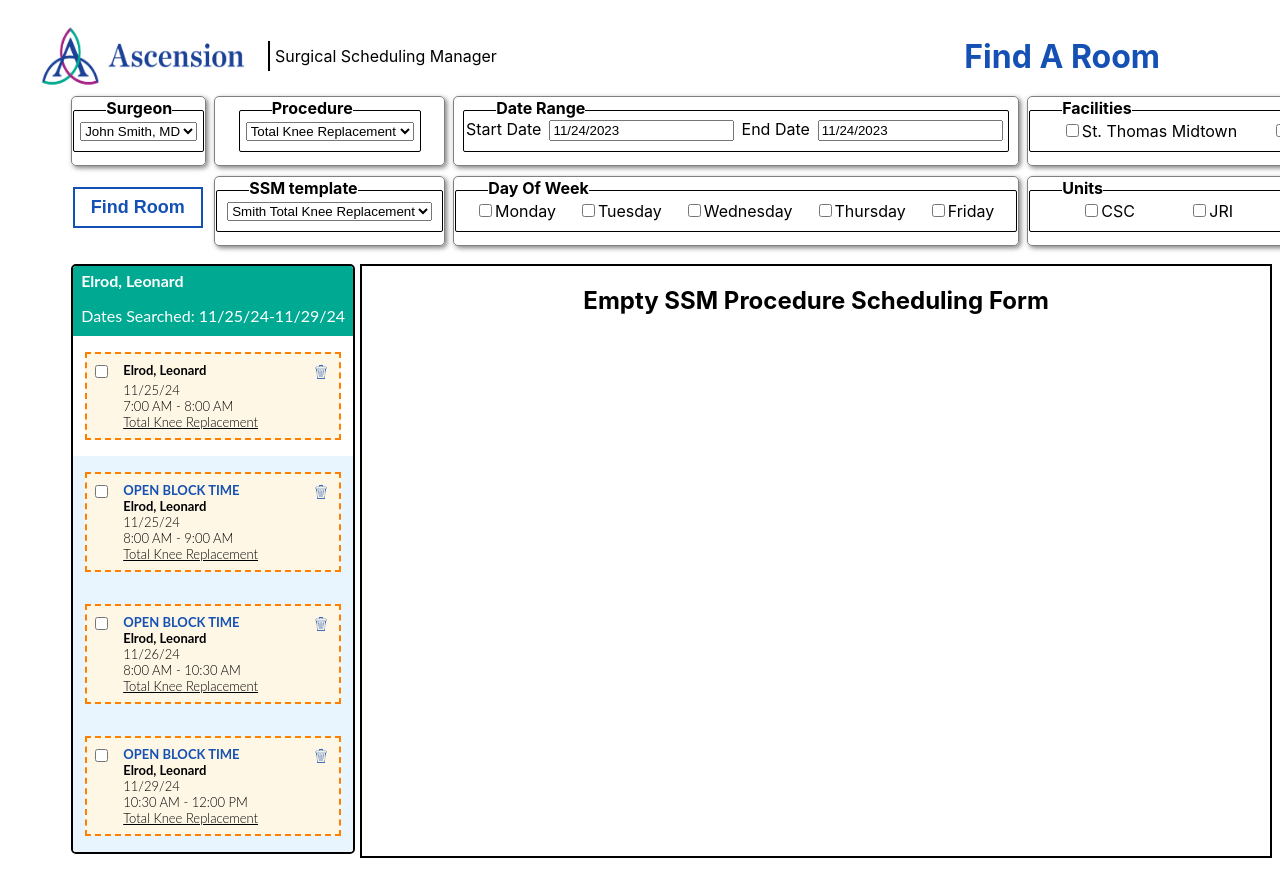
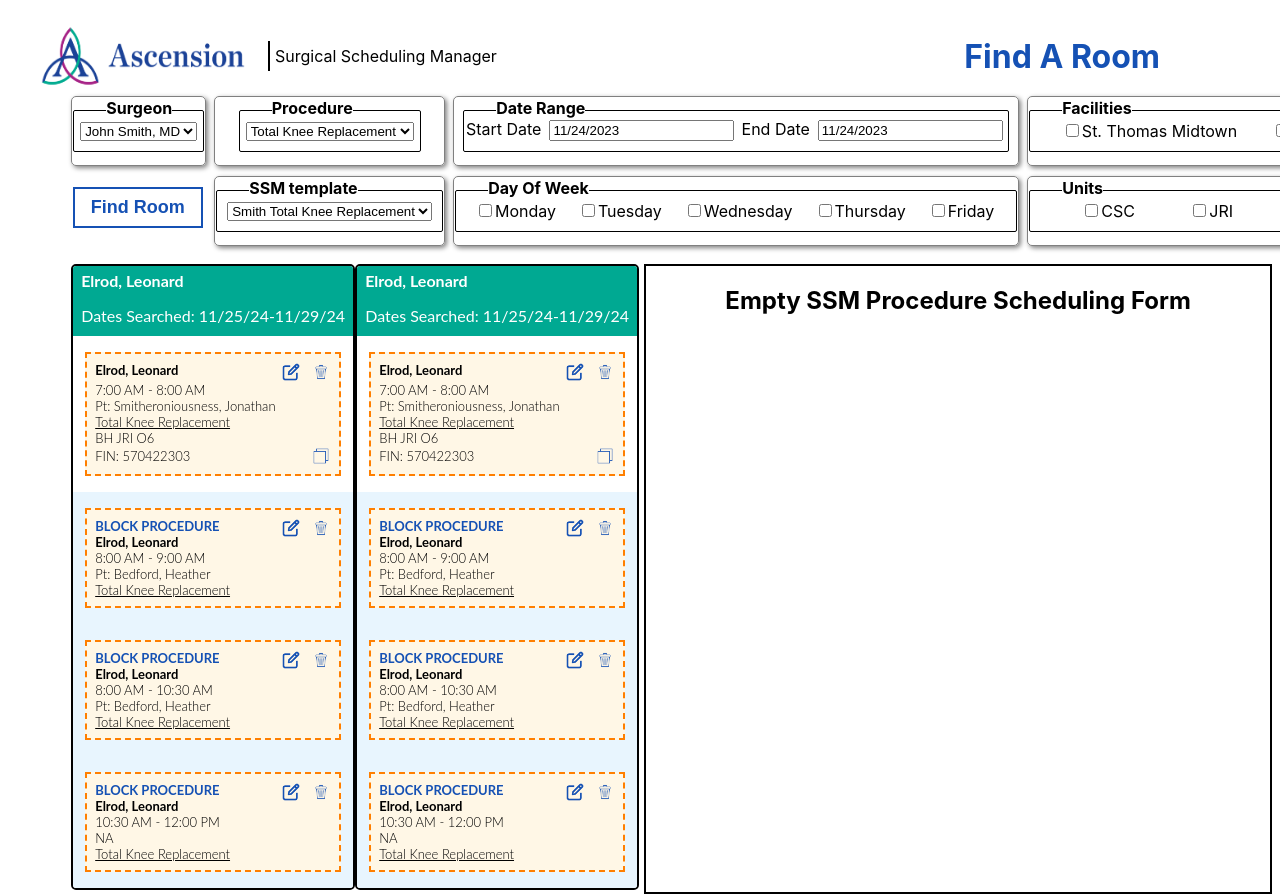
Before and after one commit to dmartin5150/ssm-opentable, a React (Create React App) app: page / in a window 1280 px wide. Shown: the top 894 px of the page. Before the commit the page ends 858 px from the top, so only its background shows below. Built offline with nearby package versions, Linux system fonts and the light colour scheme.

Commit message:
added foundtime card, fixed procedure card and added schedule column

```diff
--- a/src/Views/OpenTableHome.css
+++ b/src/Views/OpenTableHome.css
@@ -71,11 +71,12 @@
             .open-table-times {
                 height:100%;
                 margin-left:5%;
+                display:flex;
             }
 
             .open-table-form {
                 margin-left:5px;
-                width:73%;
+                width:57%;
             }
         }
     }
--- a/src/Views/OpenTableHome.tsx
+++ b/src/Views/OpenTableHome.tsx
@@ -102,7 +102,8 @@ const OpenTableHome: React.FC = () => {
             <div className='open-table-main-body-container'>
                 <div className='open-table-main-body'>
                     <div className='open-table-times'>
-                    <ProviderColumn provider={PROVIDERS[0]} selectedId={selectedTimeID} block={BLOCKS[0]} procedures={provider1} onSelectedTimeChanged={handleChangeSelectedTime}/>
+                        <ProviderColumn provider={PROVIDERS[0]} selectedId={selectedTimeID} block={BLOCKS[0]} procedures={provider1} onSelectedTimeChanged={handleChangeSelectedTime}/>
+                        <ProviderColumn provider={PROVIDERS[0]} selectedId={selectedTimeID} block={BLOCKS[0]} procedures={provider1} onSelectedTimeChanged={handleChangeSelectedTime}/>
                     </div>
                     <div className='open-table-form'>
                         <EmptySchedulingForm procedureId={selectedTimeID}/>
--- a/src/components/FoundTimeCard/FoundTimeCard.css
+++ b/src/components/FoundTimeCard/FoundTimeCard.css
@@ -7,14 +7,20 @@
     font-family: Lato;
     font-weight:300;
     color:black;
+    display:flex;
+    justify-content: flex-start;
+    align-items: flex-start;
 
+    .foundtime-card-checkbox-container {
+        padding:8px 4px;
+    }
     .foundtime-card-data {
         display:flex;
         flex-direction: column;
         justify-content: center;
         padding:10px 8px 0px 8px;
         padding:8px;
-
+        width:100%;
 
         .foundtime-card-inBlock {
             margin:0;
@@ -50,40 +56,46 @@
 
 
 
-        .procedure-card-provider {
+        .foundtime-card-provider {
             margin:0;
             padding:0;
         }
-        .procedure-card-timeString {
+
+        .foundtime-card-dateString {
             margin:0;
             padding:0;
         }
-        .procedure-card-patientName {
+
+        .foundtime-card-timeString {
             margin:0;
             padding:0;
         }
-        .procedure-card-procedureName {
+        .foundtime-card-patientName {
+            margin:0;
+            padding:0;
+        }
+        .foundtime-card-procedureName {
             margin:0;
             padding:0;
             text-decoration: underline;
         }
-        .procedure-card-room {
+        .foundtime-card-room {
             margin:0;
             padding:0;
         }
-        .procedure-card-FIN-block {
+        .foundtime-card-FIN-block {
             display: flex;
             flex-direction: row;
             align-items: center;
             justify-content: space-between;
-            .procedure-card-FIN {
+            .foundtime-card-FIN {
                 margin:0;
                 padding:0;
             }
-            .procedure-card-copy-container {
+            .foundtime-card-copy-container {
                 height: 20px;
                 width:20px;
-                .procedure-card-copy-image {
+                .foundtime-card-copy-image {
                     height:100%;
                     width:100%;
                 }
@@ -93,24 +105,24 @@
     }
 }
 
-.procedure-card.scheduled{
+.foundtime-card.scheduled{
     background-color: #E9FBE7;
     border:2px solid #2c3a34
 }
-.procedure-card.unscheduled{
+.foundtime-card.unscheduled{
     background-color: rgb(255, 247, 230);
     border: 2px dashed rgb(255, 127, 0);
 }
-.procedure-card.revision{
+.foundtime-card.revision{
     background-color: #FDE6EE;
     border: 2px solid #B40F87;
 }
 
-procedure-card.open {
+foundtime-card.open {
     border: 2px solid #B40F87;
     background-color: #fcffb3
 }
-.procedure-card.other{
+.foundtime-card.other{
     background-color: #e1e8e0cd;
     border:2px solid rgb(71, 66, 66);
 }
--- a/src/components/ProcedureCard/ProcedureCard.css
+++ b/src/components/ProcedureCard/ProcedureCard.css
@@ -7,20 +7,21 @@
     font-family: Lato;
     font-weight:300;
     color:black;
-    display:flex;
-    justify-content: flex-start;
-    align-items: flex-start;
 
-    .procedure-card-checkbox-container {
-        padding:8px 4px;
-    }
     .procedure-card-data {
         display:flex;
         flex-direction: column;
         justify-content: center;
         padding:10px 8px 0px 8px;
         padding:8px;
-        width:100%;
+        /* background-color: #E9FBE7;
+        border:2px solid #126E36; */
+
+        /* background-color: rgb(255, 247, 230);
+        border: 2px dashed rgb(255, 127, 0); */
+
+        /* background-color: #FDE6EE;
+        border: 2px solid #B40F87; */
 
         .procedure-card-inBlock {
             margin:0;
@@ -40,7 +41,7 @@
                 .procedure-card-data-heading-rightside {
                     display:flex;
                     flex-direction: row;
-                    justify-content: flex-end;
+                    justify-content: space-between;
                     min-width:50px;
 
                     .procedure-card-data-container {
@@ -60,12 +61,6 @@
             margin:0;
             padding:0;
         }
-
-        .procedure-card-dateString {
-            margin:0;
-            padding:0;
-        }
-
         .procedure-card-timeString {
             margin:0;
             padding:0;
--- a/src/components/ProcedureCard/ProcedureCard.tsx
+++ b/src/components/ProcedureCard/ProcedureCard.tsx
@@ -3,38 +3,18 @@ import { Procedure } from '../../data/datatypes/procedure';
 import classnames from "classnames";
 import './ProcedureCard.css';
 import { SCHEDULING_STATUS } from '../../data/datatypes/schedulingStatus';
-import { on } from 'process';
 
 
 interface ProcedureCardProps {
     procedure:Procedure;
-    selectedId:number;
-    onSelectedTimeChanged:(id:number)=>void;
 }
 
 
 
-const ProcedureCard: React.FC<ProcedureCardProps> = ({selectedId, procedure,onSelectedTimeChanged}) => {
+const ProcedureCard: React.FC<ProcedureCardProps> = ({procedure}) => {
 
     const [background, setBackGround] = useState('')
-    const [checked, setChecked] = React.useState(false);
 
-    const handleChange = () => {
-      setChecked(!checked);
-      if (checked) {
-        onSelectedTimeChanged(-1)
-        return
-      }
-      onSelectedTimeChanged(procedure.procedureId)
-    };
-
-    useEffect(()=> {
-        if (selectedId === procedure.procedureId) {
-            setChecked(true);
-        } else {
-            setChecked(false);
-        }
-    })
 
     useEffect(() => {
         if (procedure.scheduleStatus === SCHEDULING_STATUS.SCHEDULED) {
@@ -53,7 +33,7 @@ const ProcedureCard: React.FC<ProcedureCardProps> = ({selectedId, procedure,onSe
         return (
         procedure.inBlock ?
         <div className='procedure-card-data-firstline'>
-            <p className='procedure-card-inBlock'><b>OPEN BLOCK TIME</b></p>
+            <p className='procedure-card-inBlock'><b>BLOCK PROCEDURE</b></p>
             <p className='procedure-card-provider'><b>{procedure.providerName}</b></p>
         </div>
             :
@@ -65,32 +45,28 @@ const ProcedureCard: React.FC<ProcedureCardProps> = ({selectedId, procedure,onSe
 
     return(
         <div className={`procedure-card ${background}`}>
-            <div className='procedure-card-checkbox-container'>
-                <input className='procedure-card-checkbox-input' type="checkbox" checked={checked} onChange={handleChange} />
-            </div>
             <div className='procedure-card-data'>
                 <div className='procedure-card-data-heading'>
                     {firstLine()}
                     <div className='procedure-card-data-heading-rightside'>
-                        {/* <div className='procedure-card-data-container'>
+                        <div className='procedure-card-data-container'>
                             <img className='procedure-card-data-image' src='edit.png' alt='edit' />
-                        </div> */}
+                        </div>
                         <div className='procedure-card-data-container'>
                             <img className='procedure-card-data-image' src='delete.png' alt='delete' />
                         </div>
                     </div>
                 </div>
-                <p className='procedure-card-dateString'>{procedure.dateString}</p>
                 <p className='procedure-card-timeString'>{procedure.timeString}</p>
-                {/* <p className='procedure-card-patientName'>{procedure.patientName}</p>  */}
+                <p className='procedure-card-patientName'>{procedure.patientName}</p>
                 <p className='procedure-card-procedureName'>{procedure.procedureName}</p>
-                {/* {procedure.room && <p className='procedure-card-room'>{procedure.room}</p>} */}
-                {/* <div className='procedure-card-FIN-block' >
+                {procedure.room && <p className='procedure-card-room'>{procedure.room}</p>}
+                <div className='procedure-card-FIN-block' >
                     {procedure.FIN && <p className='procedure-card-FIN'>FIN: {procedure.FIN}</p>}
                     {procedure.FIN && <div className='procedure-card-copy-container'>
                         <img className='procedure-card-copy-image'src='copy.png' alt='copy /.' />
                     </div>}
-                </div>  */}
+                </div>
 
             </div>
         </div>
--- a/src/components/ProviderColumn/ProcedureContainer/ProcedureContainer.tsx
+++ b/src/components/ProviderColumn/ProcedureContainer/ProcedureContainer.tsx
@@ -5,6 +5,7 @@ import ProcedureCard from '../../ProcedureCard/ProcedureCard';
 import OpenTimeCard from '../../OpenTimeCard/OpenTimeCard';
 import { PROCEDURE_TYPES } from '../../../data/datatypes/procedure';
 import './ProcedureContainer.css';
+import FoundTimeCard from '../../FoundTimeCard/FoundTimeCard';
 
 interface ProcedureContainerProps {
     procedure:Procedure;
@@ -34,7 +35,8 @@ const ProcedureContainer: React.FC<ProcedureContainerProps> = ({procedure,block,
         <div className={`procedure-container ${showBlockOutline} `}>
         {
             procedure.procedureType === PROCEDURE_TYPES.PROCEDURE ?
-            <ProcedureCard procedure={procedure} key={procedure.procedureId} selectedId={selectedId} onSelectedTimeChanged={onSelectedTimeChanged} /> :
+            <ProcedureCard procedure={procedure} key={procedure.procedureId} /> :
+            // <FoundTimeCard procedure={procedure} key={procedure.procedureId} selectedId={selectedId} onSelectedTimeChanged={onSelectedTimeChanged} /> :
             <OpenTimeCard procedure={procedure} key={procedure.procedureId} />
         }
         </div>
```
Also changed, not shown: src/components/FoundTimeCard/FoundTimeCard.tsx (+42 -13 lines).
